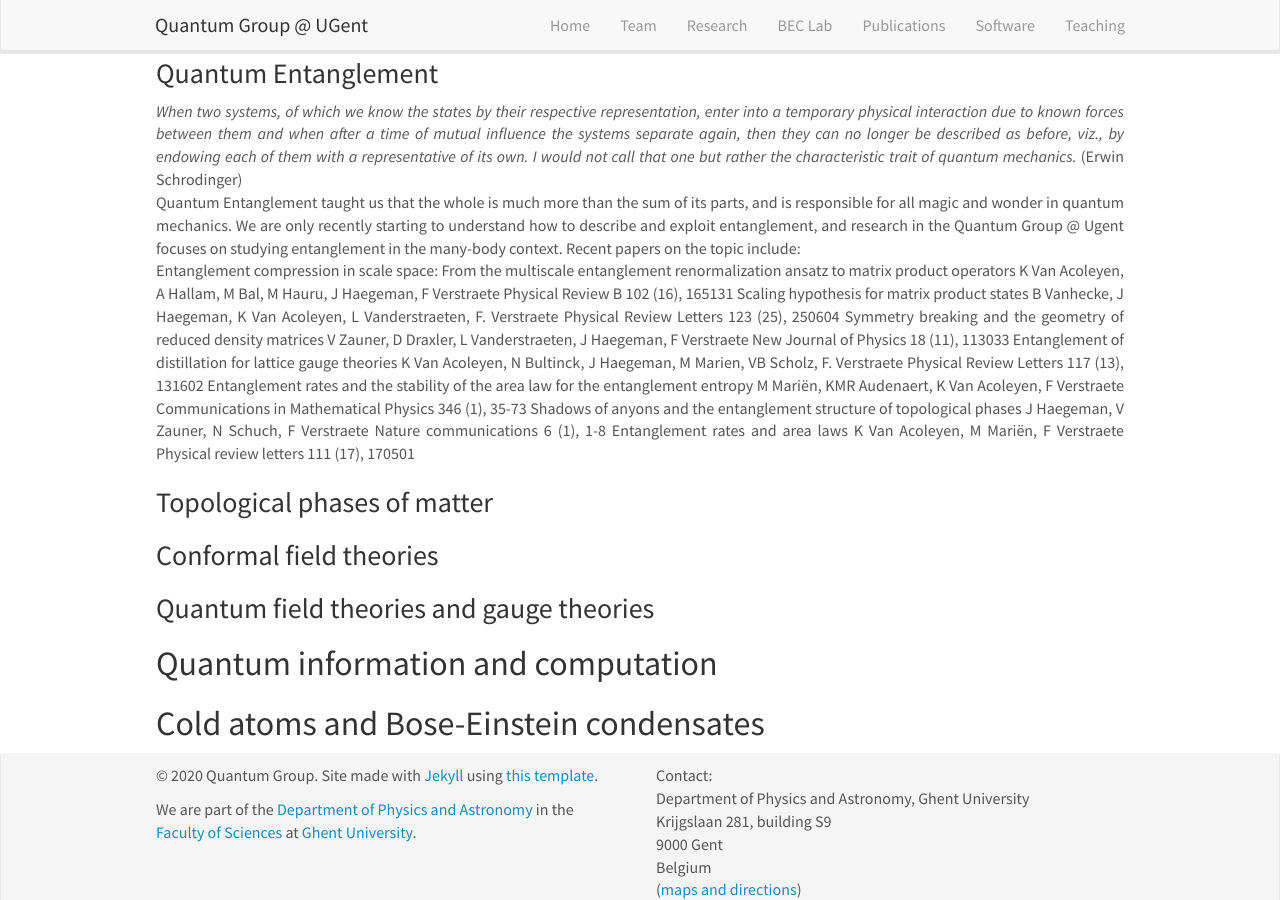
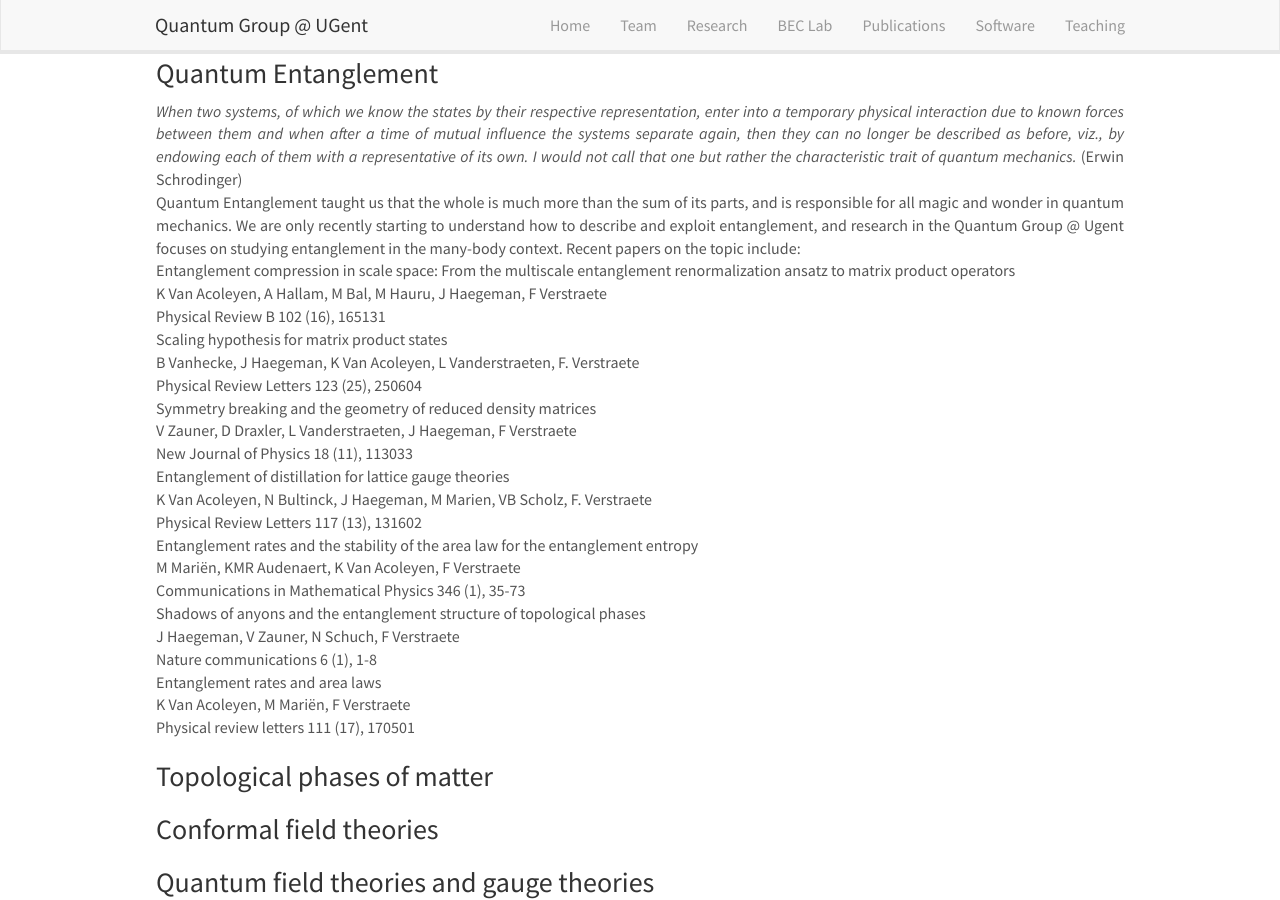
Before and after one commit to quantumghent/quantumghent.github.io, a Jekyll site: the page built from _pages/research.md, in a window 1280 px wide and 900 px high, scrolled down 909 px. Built offline with Jekyll 4.4.1, drawn with Linux system fonts in a browser that asks for light colours; nearby versions of some CDN libraries.

Commit message:
Update research.md

```diff
--- a/_pages/research.md
+++ b/_pages/research.md
@@ -37,33 +37,33 @@ Our research in many-body physics focuses on <br>
 
 Quantum Entanglement taught us that the whole is much more than the sum of its parts, and is responsible for all magic and wonder in quantum mechanics. We are only recently starting to understand how to describe and exploit entanglement, and research in the Quantum Group @ Ugent focuses on studying entanglement in the many-body context.  Recent papers on the topic include:<br>
 
-	Entanglement compression in scale space: From the multiscale entanglement renormalization ansatz to matrix product operators
-	K Van Acoleyen, A Hallam, M Bal, M Hauru, J Haegeman, F Verstraete
-	Physical Review B 102 (16), 165131
+	Entanglement compression in scale space: From the multiscale entanglement renormalization ansatz to matrix product operators <br>
+	K Van Acoleyen, A Hallam, M Bal, M Hauru, J Haegeman, F Verstraete <br>
+	Physical Review B 102 (16), 165131 <br>
 
-	Scaling hypothesis for matrix product states
-	B Vanhecke, J Haegeman, K Van Acoleyen, L Vanderstraeten, F. Verstraete
-	Physical Review Letters 123 (25), 250604
+	Scaling hypothesis for matrix product states <br>
+	B Vanhecke, J Haegeman, K Van Acoleyen, L Vanderstraeten, F. Verstraete <br>
+	Physical Review Letters 123 (25), 250604 <br>
 
-	Symmetry breaking and the geometry of reduced density matrices
-	V Zauner, D Draxler, L Vanderstraeten, J Haegeman, F Verstraete
-	New Journal of Physics 18 (11), 113033
+	Symmetry breaking and the geometry of reduced density matrices <br>
+	V Zauner, D Draxler, L Vanderstraeten, J Haegeman, F Verstraete <br>
+	New Journal of Physics 18 (11), 113033 <br>
 
-	Entanglement of distillation for lattice gauge theories
-	K Van Acoleyen, N Bultinck, J Haegeman, M Marien, VB Scholz, F. Verstraete
-	Physical Review Letters 117 (13), 131602
+	Entanglement of distillation for lattice gauge theories <br>
+	K Van Acoleyen, N Bultinck, J Haegeman, M Marien, VB Scholz, F. Verstraete <br>
+	Physical Review Letters 117 (13), 131602 <br>
 
-	Entanglement rates and the stability of the area law for the entanglement entropy
-	M Mariën, KMR Audenaert, K Van Acoleyen, F Verstraete
-	Communications in Mathematical Physics 346 (1), 35-73
+	Entanglement rates and the stability of the area law for the entanglement entropy <br>
+	M Mariën, KMR Audenaert, K Van Acoleyen, F Verstraete <br>
+	Communications in Mathematical Physics 346 (1), 35-73 <br>
 
-	Shadows of anyons and the entanglement structure of topological phases
-	J Haegeman, V Zauner, N Schuch, F Verstraete
-	Nature communications 6 (1), 1-8
+	Shadows of anyons and the entanglement structure of topological phases <br>
+	J Haegeman, V Zauner, N Schuch, F Verstraete <br>
+	Nature communications 6 (1), 1-8 <br>
 
-	Entanglement rates and area laws
-	K Van Acoleyen, M Mariën, F Verstraete
-	Physical review letters 111 (17), 170501
+	Entanglement rates and area laws <br>
+	K Van Acoleyen, M Mariën, F Verstraete <br>
+	Physical review letters 111 (17), 170501 <br>
 
 
 </p>
```
